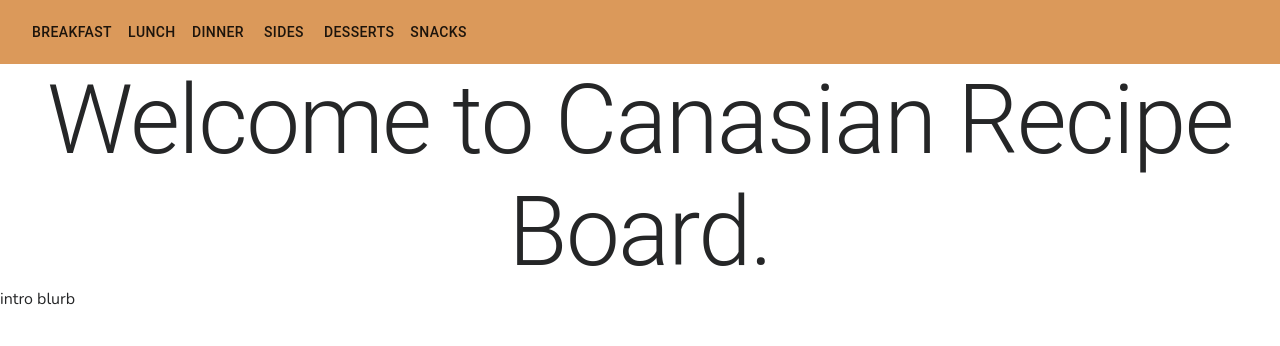
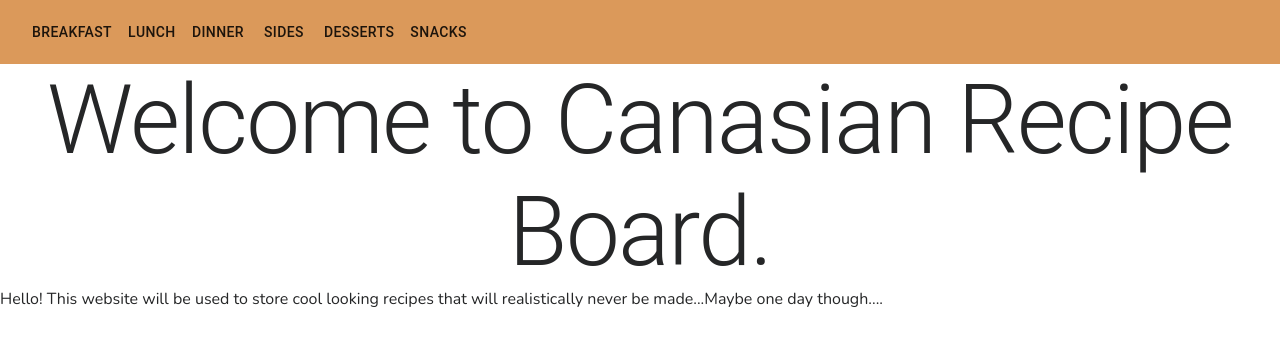
Before and after one commit to ViLinh27/recipe-board, a Gatsby site: page / in a window 1280 px wide. Built offline with nearby package versions, Linux system fonts and the light colour scheme; Gatsby itself is replaced by a stand-in of ours.

Commit message:
try out style thing

```diff
--- a/src/pages/index.js
+++ b/src/pages/index.js
@@ -20,7 +20,8 @@ const IndexPage = () => {
           Welcome to Canasian Recipe Board.
         </Typography>
         <Typography variant="p" className="paragraphStyles">
-          intro blurb
+          Hello! This website will be used to store cool looking recipes that
+          will realistically never be made...Maybe one day though....
         </Typography>
       </div>
 
```
